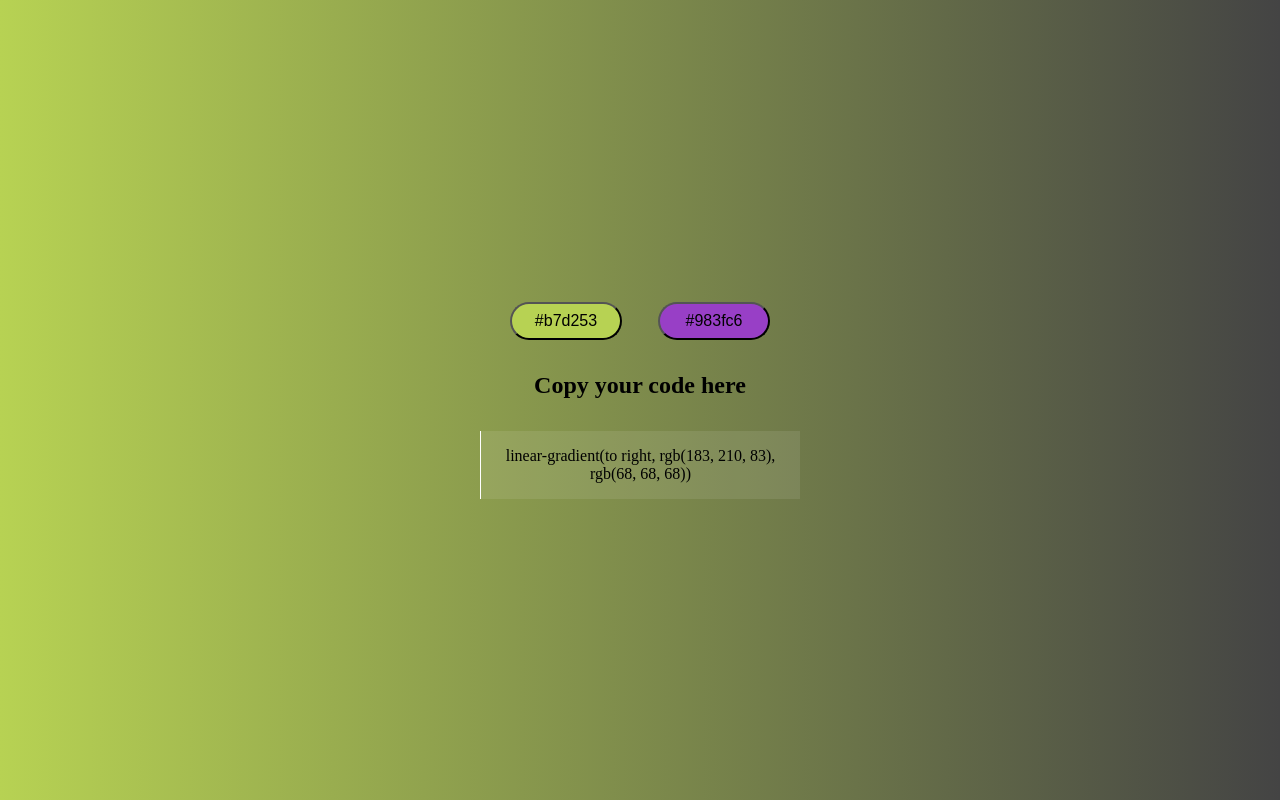
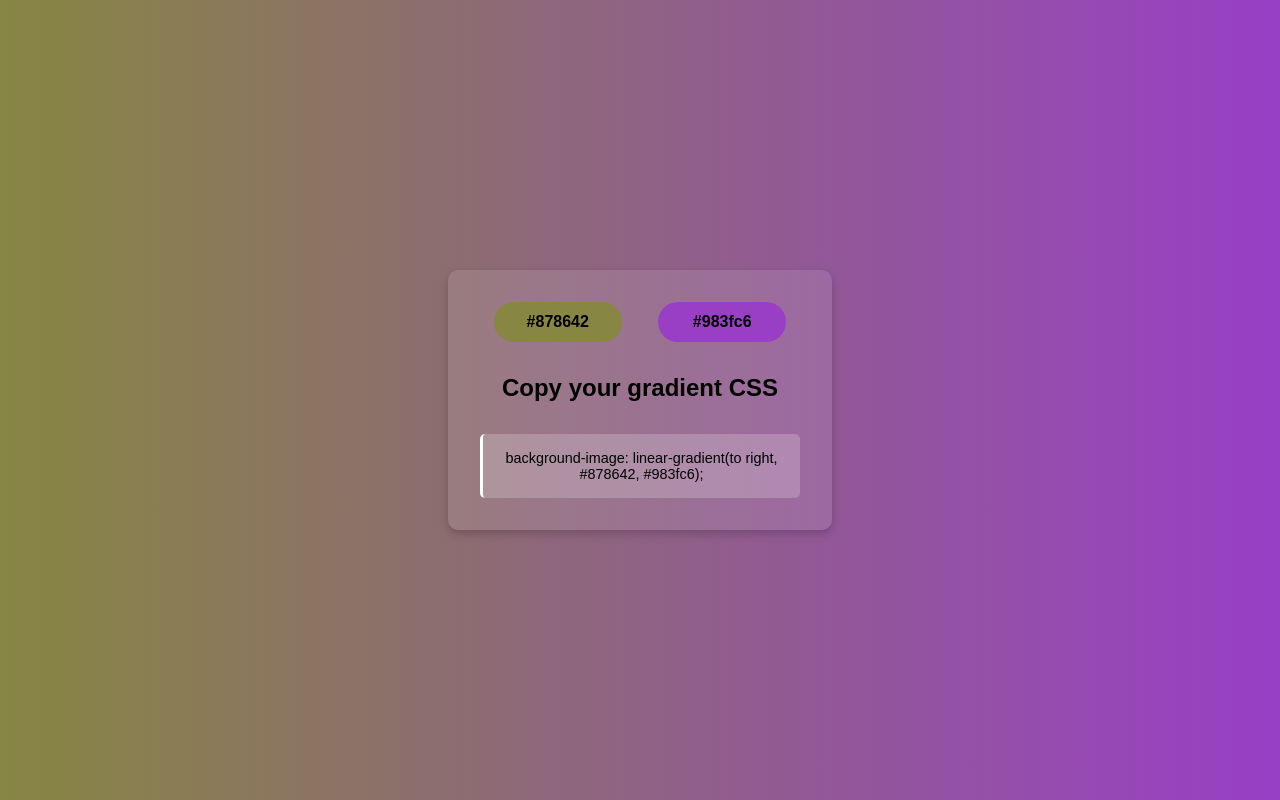
Before and after one commit to MuskanAgarwal7/Background-Gradient-Generator, a plain HTML site: page index.html in a window 1280 px wide. Both pictures are taken after a click on the button "#5c91e5". Drawn offline with Linux system fonts and the light colour scheme.

Commit message:
update index, script, style files

```diff
--- a/index.html
+++ b/index.html
@@ -7,10 +7,10 @@
     <link rel="stylesheet" href="style.css" />
   </head>
   <body>
-    <div class="container-2">
+    <div class="container">
       <button id="btn1">#5c91e5</button>
       <button id="btn2">#983fc6</button>
-      <h2>Copy your code here</h2>
+      <h2>Copy your gradient CSS</h2>
       <div class="copy-code">
         background-image: linear-gradient( to right, rgb(92, 145, 229), rgb(152,
         63, 198) );
--- a/script.js
+++ b/script.js
@@ -2,34 +2,38 @@ let btn1 = document.querySelector("#btn1");
 let btn2 = document.querySelector("#btn2");
 let copyCode = document.querySelector(".copy-code");
 
+let color1 = "#5c91e5"; // Initial color
+let color2 = "#983fc6"; // Initial color
+
+const generateRandomColor = () => {
+  return `#${Math.random().toString(16).slice(2, 8).padEnd(6, "0")}`;
+};
+
+const updateGradient = () => {
+  document.body.style.backgroundImage = `linear-gradient(to right, ${color1}, ${color2})`;
+  copyCode.innerText = `background-image: linear-gradient(to right, ${color1}, ${color2});`;
+};
+
 const handleBtn1 = () => {
-  let randomColor1 = `#${Math.random().toString(16).slice(2, 8)}`;
+  color1 = generateRandomColor();
 
-  btn1.innerText = randomColor1;
-  btn1.style.backgroundColor = randomColor1;
-  document.body.style.backgroundImage = `linear-gradient(
-    to right,
-    ${randomColor1},
-    #444
-    )`;
-  copyCode.innerText = document.body.style.backgroundImage;
+  btn1.innerText = color1;
+  btn1.style.backgroundColor = color1;
+  updateGradient();
 };
 
 const handleBtn2 = () => {
-  let randomColor2 = `#${Math.random().toString(16).slice(2, 8)}`;
+  color2 = generateRandomColor();
 
-  btn2.innerText = randomColor2;
-  btn2.style.backgroundColor = randomColor2;
-  document.body.style.backgroundImage = `linear-gradient(
-    to right,
-    #444,
-    ${randomColor2}
-    )`;
-  copyCode.innerText = document.body.style.backgroundImage;
+  btn2.innerText = color2;
+  btn2.style.backgroundColor = color2;
+  updateGradient();
 };
 
-const gradient = () => {};
+copyCode.addEventListener("click", () => {
+  navigator.clipboard.writeText(copyCode.innerText);
+  alert("Copied to clipboard! 🎉");
+});
 
 btn1.addEventListener("click", handleBtn1);
 btn2.addEventListener("click", handleBtn2);
-// copyCode.addEventListener()
--- a/style.css
+++ b/style.css
@@ -2,6 +2,7 @@
   margin: 0;
   padding: 0;
   box-sizing: border-box;
+  font-family: Arial, sans-serif;
 }
 
 body {
@@ -10,28 +11,29 @@ body {
   align-items: center;
   text-align: center;
   height: 100vh;
-  background-image: linear-gradient(
-    to right,
-    rgb(92, 145, 229),
-    rgb(152, 63, 198)
-  );
+  background-image: linear-gradient(to right, #5c91e5, #983fc6);
 }
 
-/* .container {
-  width: 500px;
-  border: 2px solid black;
-} */
-
-.container-2 button {
-  /* margin: 0 2rem; */
-  width: 7rem;
-  border-radius: 20px;
-  padding: 0.5rem;
-  font-size: 1rem;
+.container {
+  background: rgba(255, 255, 255, 0.1);
+  padding: 2rem;
+  border-radius: 10px;
+  box-shadow: 0 4px 10px rgba(0, 0, 0, 0.2);
 }
 
-h2 {
-  margin: 2rem 0;
+button {
+  width: 8rem;
+  padding: 0.7rem;
+  border: none;
+  border-radius: 20px;
+  font-size: 1rem;
+  font-weight: bold;
+  cursor: pointer;
+  transition: all 0.3s ease-in-out;
+}
+
+button:hover {
+  opacity: 0.8;
 }
 
 #btn1 {
@@ -43,9 +45,21 @@ h2 {
   background-color: #983fc6;
 }
 
+h2 {
+  margin: 2rem 0;
+}
+
 .copy-code {
   width: 20rem;
-  border-left: 1px solid white;
+  border-left: 3px solid white;
   padding: 1rem;
-  background-color: rgba(255, 255, 255, 0.092);
+  background-color: rgba(255, 255, 255, 0.2);
+  border-radius: 5px;
+  cursor: pointer;
+  font-size: 0.9rem;
+  transition: all 0.3s;
 }
+
+.copy-code:hover {
+  background-color: rgba(255, 255, 255, 0.3);
+}
```
